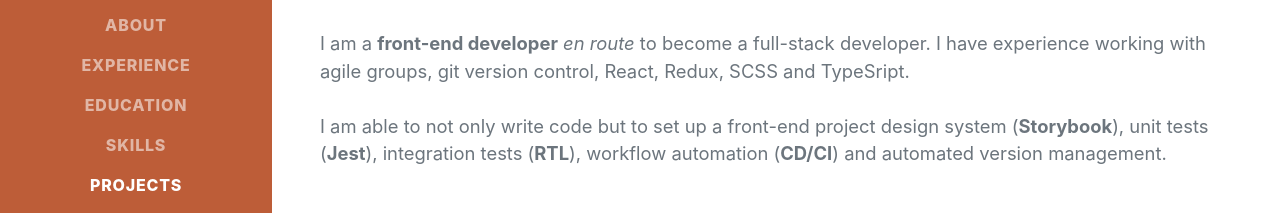
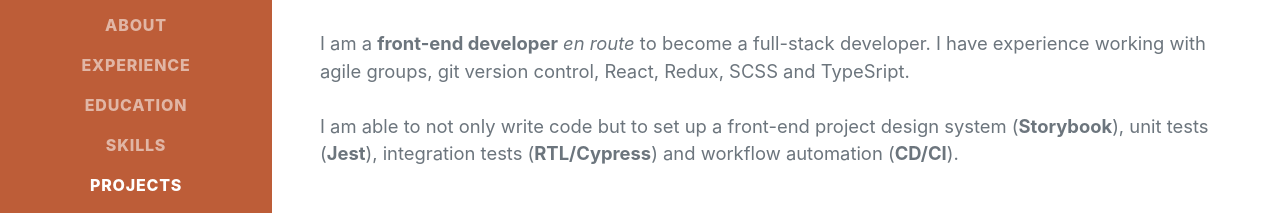
Before and after one commit to andersonfpcorrea/cv-andersonfpcorrea, a plain HTML site: page index.html in a window 1280 px wide. Shown: the part 387-600 px from the top of the page. Drawn offline with nearby package versions, Linux system fonts and the light colour scheme; a web font is replaced by a local one.

Commit message:
fix: update main description

```diff
--- a/index.html
+++ b/index.html
@@ -101,8 +101,8 @@
             <br /><br />I am able to not only write code but to set up a
             front-end project design system (<strong>Storybook</strong>), unit
             tests (<strong>Jest</strong>), integration tests
-            (<strong>RTL</strong>), workflow automation (<strong>CD/CI</strong>)
-            and automated version management.
+            (<strong>RTL/Cypress</strong>) and workflow automation
+            (<strong>CD/CI</strong>).
           </p>
           <div class="social-icons">
             <a
```
